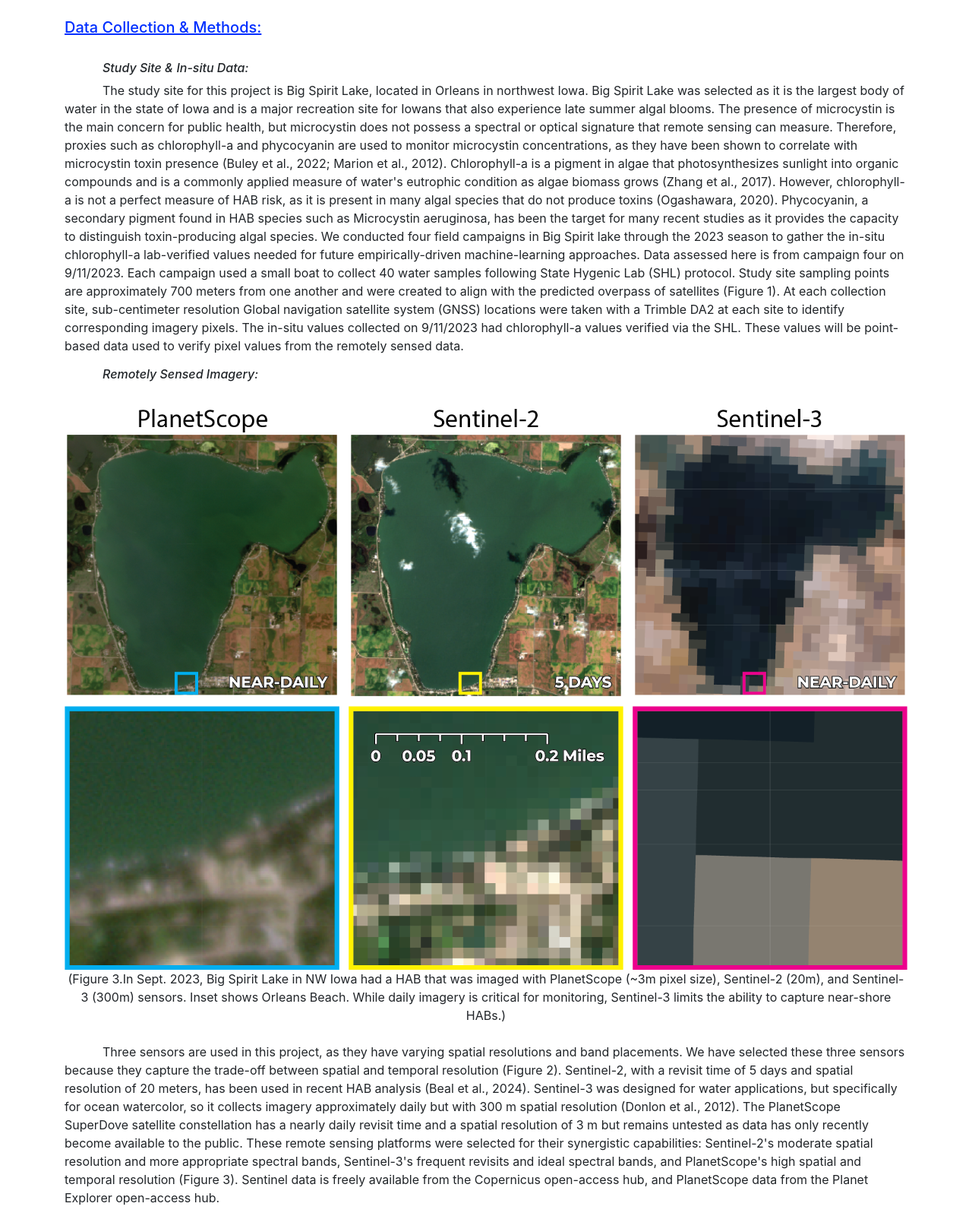
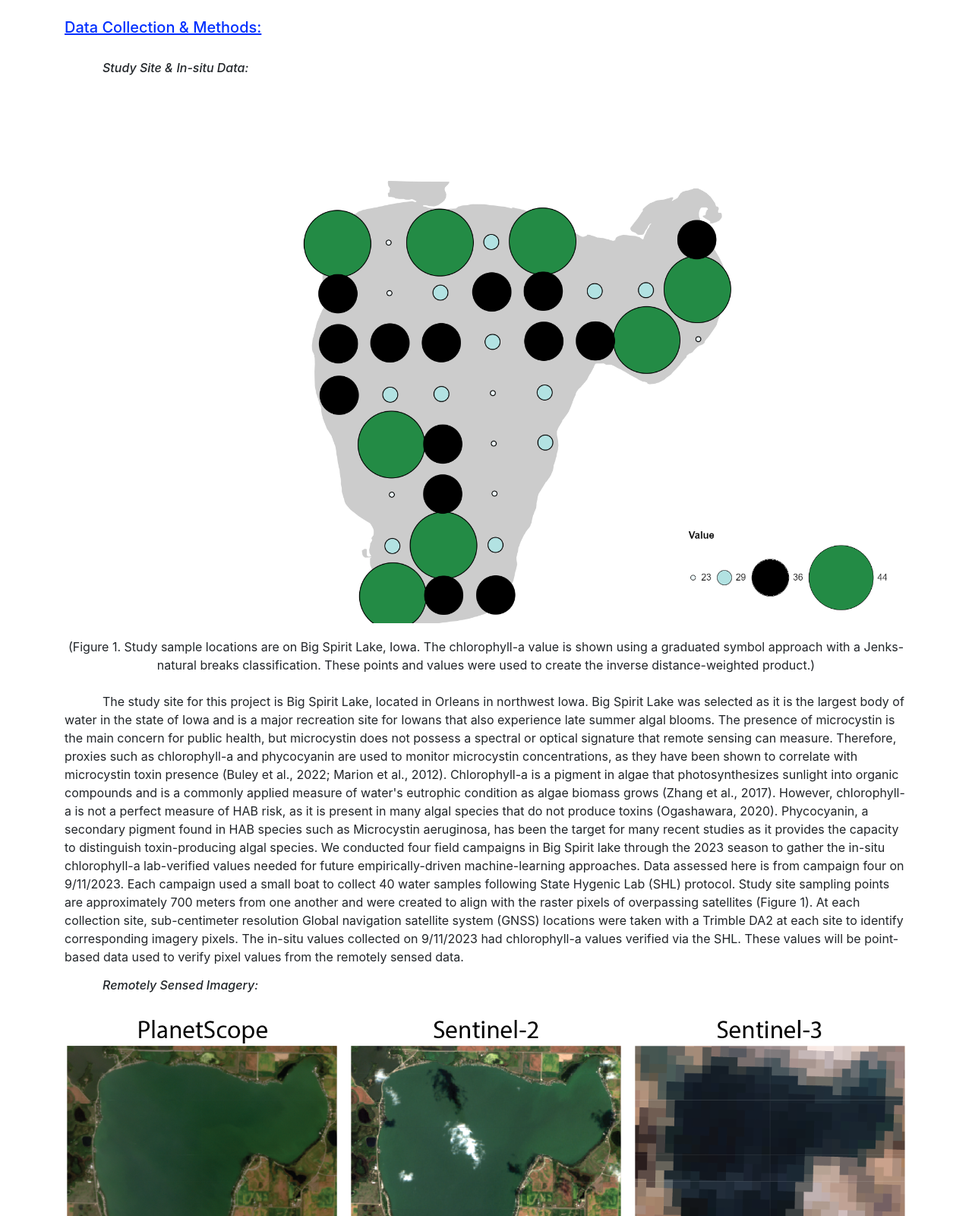
Before and after one commit to geog3540/skzebarth, a website: page final_project.html in a window 1280 px wide. Shown: the part 920-2520 px from the top of the page at 76% size. Drawn offline with Linux system fonts and the light colour scheme.

Commit message:
Final update 3
More imagery, modification of text

```diff
--- a/final_project.html
+++ b/final_project.html
@@ -98,6 +98,15 @@
       <h5 style="color: rgb(0, 47, 255);"><u>Data Collection & Methods:</u></h5>
       <br>
       <h6 style="text-indent: 50px;"><i>Study Site & In-situ Data:</i></h6>
+      <br>
+      <div class="row">
+        <div class="container">
+            <img class="card-img-top" src="images/merged_symbols_legend.png" alt="">
+            <p class="card-text text-center">(Figure 1. Study sample locations are on Big Spirit Lake, Iowa.
+              The chlorophyll-a value is shown using a graduated symbol approach with a Jenks-natural breaks classification.
+              These points and values were used to create the inverse distance-weighted product.)</p>
+       </div>
+      </div><br>
       <p style="text-indent: 50px;">The study site for this project is Big Spirit Lake, located in Orleans in northwest Iowa.
         Big Spirit Lake was selected as it is the largest body of water in the state of Iowa and is a major
         recreation site for Iowans that also experience late summer algal blooms.
@@ -114,7 +123,7 @@
          for future empirically-driven machine-learning approaches. Data assessed here is from campaign four on 9/11/2023.
           Each campaign used a small boat to collect 40 water samples following State Hygenic Lab (SHL) protocol.
           Study site sampling points are approximately 700 meters from one another and were created to align with
-          the predicted overpass of satellites (Figure 1). At each collection site, sub-centimeter resolution Global navigation
+          the raster pixels of overpassing satellites (Figure 1). At each collection site, sub-centimeter resolution Global navigation
           satellite system (GNSS) locations were taken with a Trimble DA2 at each site to identify corresponding imagery pixels.
           The in-situ values collected on 9/11/2023 had chlorophyll-a values verified via the SHL.
         These values will be point-based data used to verify pixel values from the remotely sensed data. </p>
@@ -124,7 +133,7 @@
       <div class="row">
         <div class="container">
             <img class="card-img-top" src="images/IWC_6tight@3x.png" alt="">
-            <p class="card-text text-center">(Figure 3.In Sept. 2023, Big Spirit Lake in NW Iowa had a HAB that was imaged with PlanetScope (~3m pixel size),
+            <p class="card-text text-center">(Figure 2. In Sept. 2023, Big Spirit Lake in NW Iowa had a HAB that was imaged with PlanetScope (~3m pixel size),
                Sentinel-2 (20m), and Sentinel-3 (300m) sensors.
               Inset shows Orleans Beach. While daily imagery is critical for monitoring, Sentinel-3 limits the ability to capture near-shore HABs.)</p>
        </div>
@@ -136,7 +145,7 @@
         300 m spatial resolution (Donlon et al., 2012). The PlanetScope SuperDove satellite constellation has a nearly daily revisit time and a
         spatial resolution of 3 m but remains untested as data has only recently become available to the public. These remote sensing platforms were
         selected for their synergistic capabilities: Sentinel-2's moderate spatial resolution and more appropriate spectral bands, Sentinel-3's
-        frequent revisits and ideal spectral bands, and PlanetScope's high spatial and temporal resolution (Figure 3).
+        frequent revisits and ideal spectral bands, and PlanetScope's high spatial and temporal resolution (Figure 2 & 3).
         Sentinel data is freely available from the Copernicus open-access hub, and PlanetScope data from the Planet Explorer open-access hub. </p>
 
       <h5>Other relevant justification of mapping:</h5><br>
```
Also changed, not shown: images/merged_symbols_legend.png (added).
